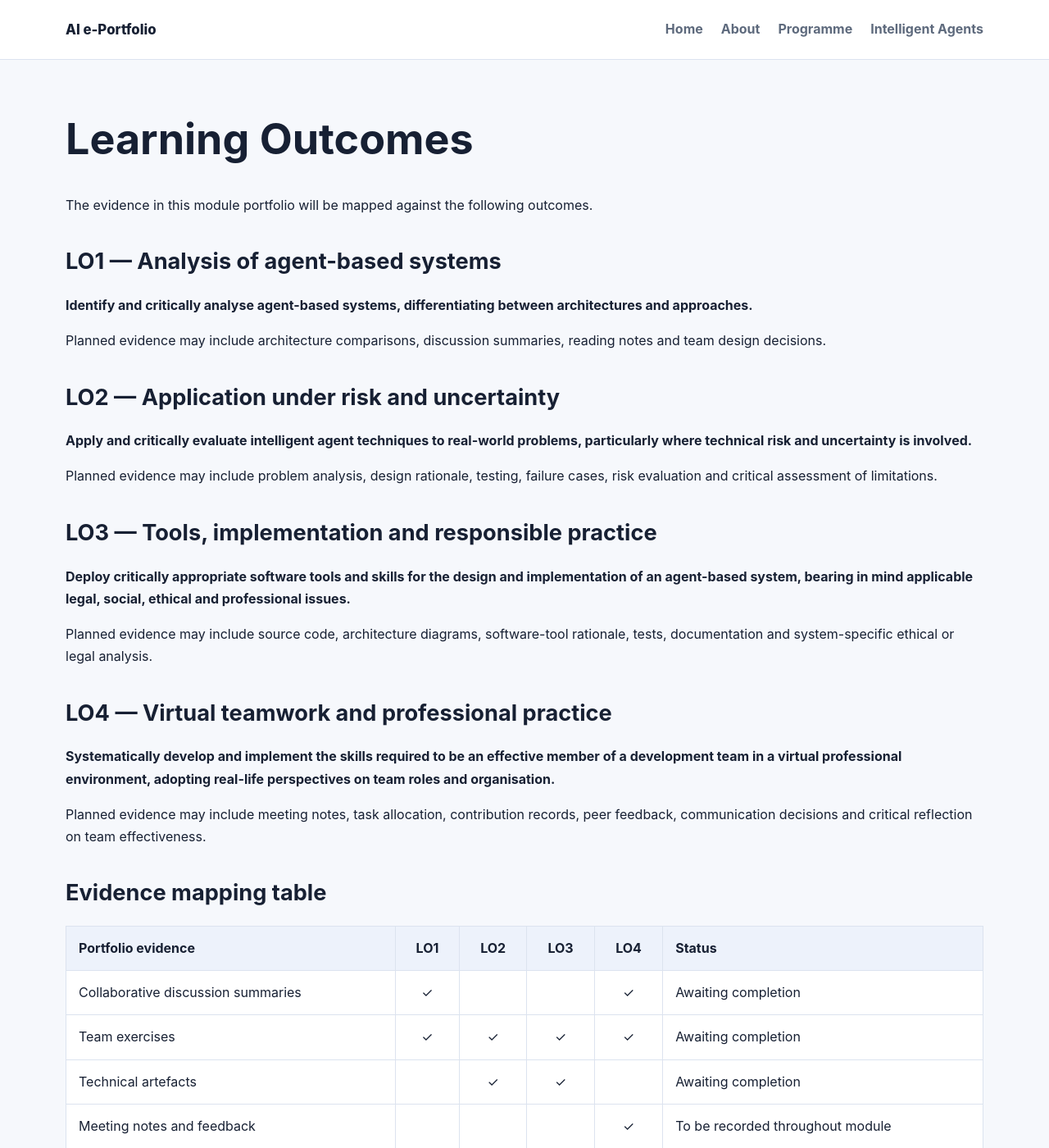
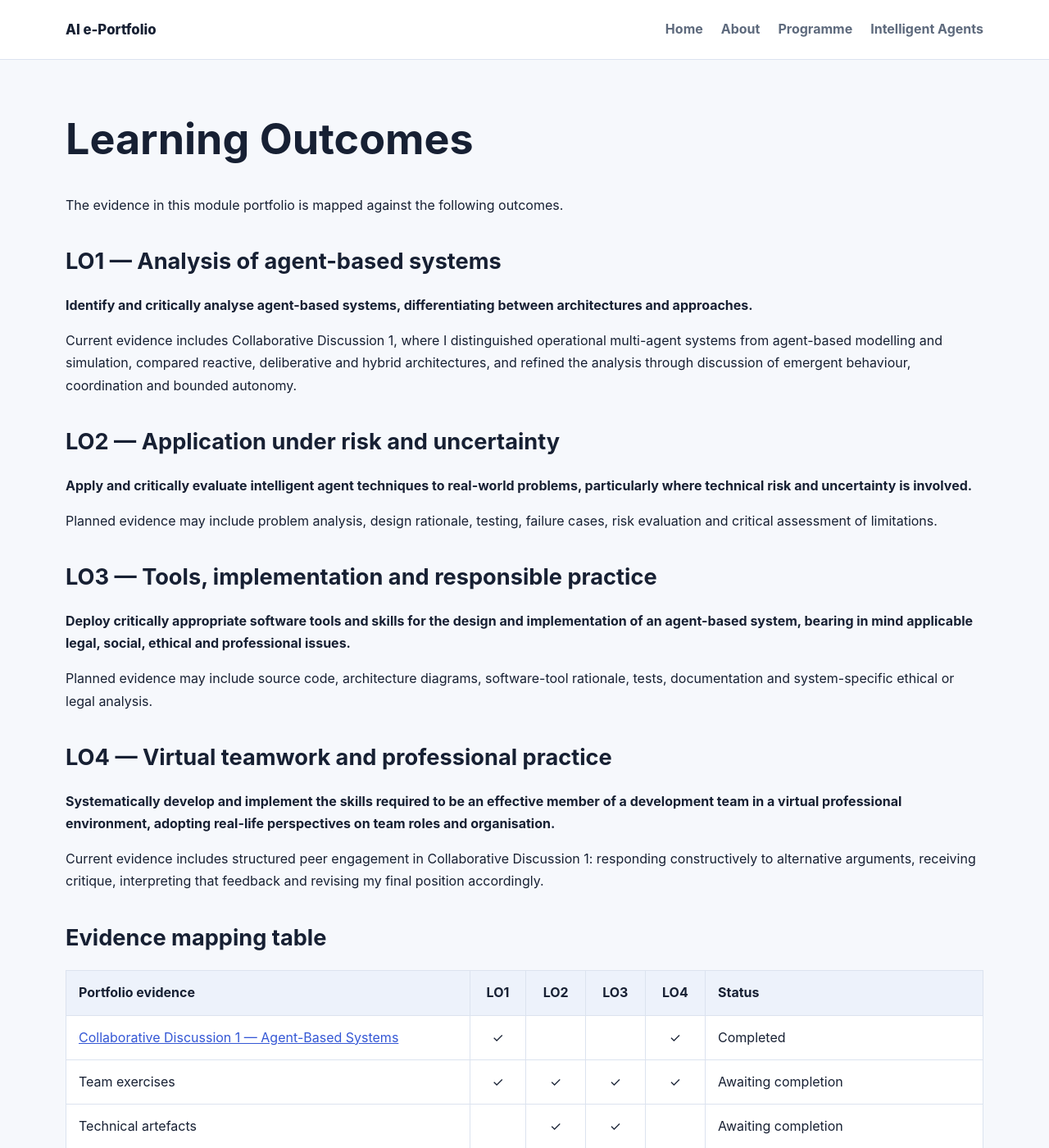
Before and after one commit to Monogios1996/Monogios1996.github.io, a Jekyll site: the page built from modules/intelligent-agents/learning-outcomes.md, in a window 1280 px wide and 1400 px high. Shown: the whole window at 82% size. Built offline with Jekyll 4.4.1, drawn with Linux system fonts in a browser that asks for light colours.

Commit message:
Update learning outcomes with Collaborative Discussion 1 evidence

```diff
--- a/modules/intelligent-agents/learning-outcomes.md
+++ b/modules/intelligent-agents/learning-outcomes.md
@@ -5,13 +5,13 @@ permalink: /modules/intelligent-agents/learning-outcomes/
 
 # Learning Outcomes
 
-The evidence in this module portfolio will be mapped against the following outcomes.
+The evidence in this module portfolio is mapped against the following outcomes.
 
 ## LO1 — Analysis of agent-based systems
 
 **Identify and critically analyse agent-based systems, differentiating between architectures and approaches.**
 
-Planned evidence may include architecture comparisons, discussion summaries, reading notes and team design decisions.
+Current evidence includes Collaborative Discussion 1, where I distinguished operational multi-agent systems from agent-based modelling and simulation, compared reactive, deliberative and hybrid architectures, and refined the analysis through discussion of emergent behaviour, coordination and bounded autonomy.
 
 ## LO2 — Application under risk and uncertainty
 
@@ -29,14 +29,14 @@ Planned evidence may include source code, architecture diagrams, software-tool r
 
 **Systematically develop and implement the skills required to be an effective member of a development team in a virtual professional environment, adopting real-life perspectives on team roles and organisation.**
 
-Planned evidence may include meeting notes, task allocation, contribution records, peer feedback, communication decisions and critical reflection on team effectiveness.
+Current evidence includes structured peer engagement in Collaborative Discussion 1: responding constructively to alternative arguments, receiving critique, interpreting that feedback and revising my final position accordingly.
 
 ## Evidence mapping table
 
 | Portfolio evidence | LO1 | LO2 | LO3 | LO4 | Status |
 |---|:---:|:---:|:---:|:---:|---|
-| Collaborative discussion summaries | ✓ |  |  | ✓ | Awaiting completion |
+| [Collaborative Discussion 1 — Agent-Based Systems]({{ '/modules/intelligent-agents/collaborative-discussions/' | relative_url }}) | ✓ |  |  | ✓ | Completed |
 | Team exercises | ✓ | ✓ | ✓ | ✓ | Awaiting completion |
 | Technical artefacts |  | ✓ | ✓ |  | Awaiting completion |
-| Meeting notes and feedback |  |  |  | ✓ | To be recorded throughout module |
+| Meeting notes and feedback |  |  |  | ✓ | In progress |
 | Reflective piece | ✓ | ✓ | ✓ | ✓ | To be completed near module end |
```
